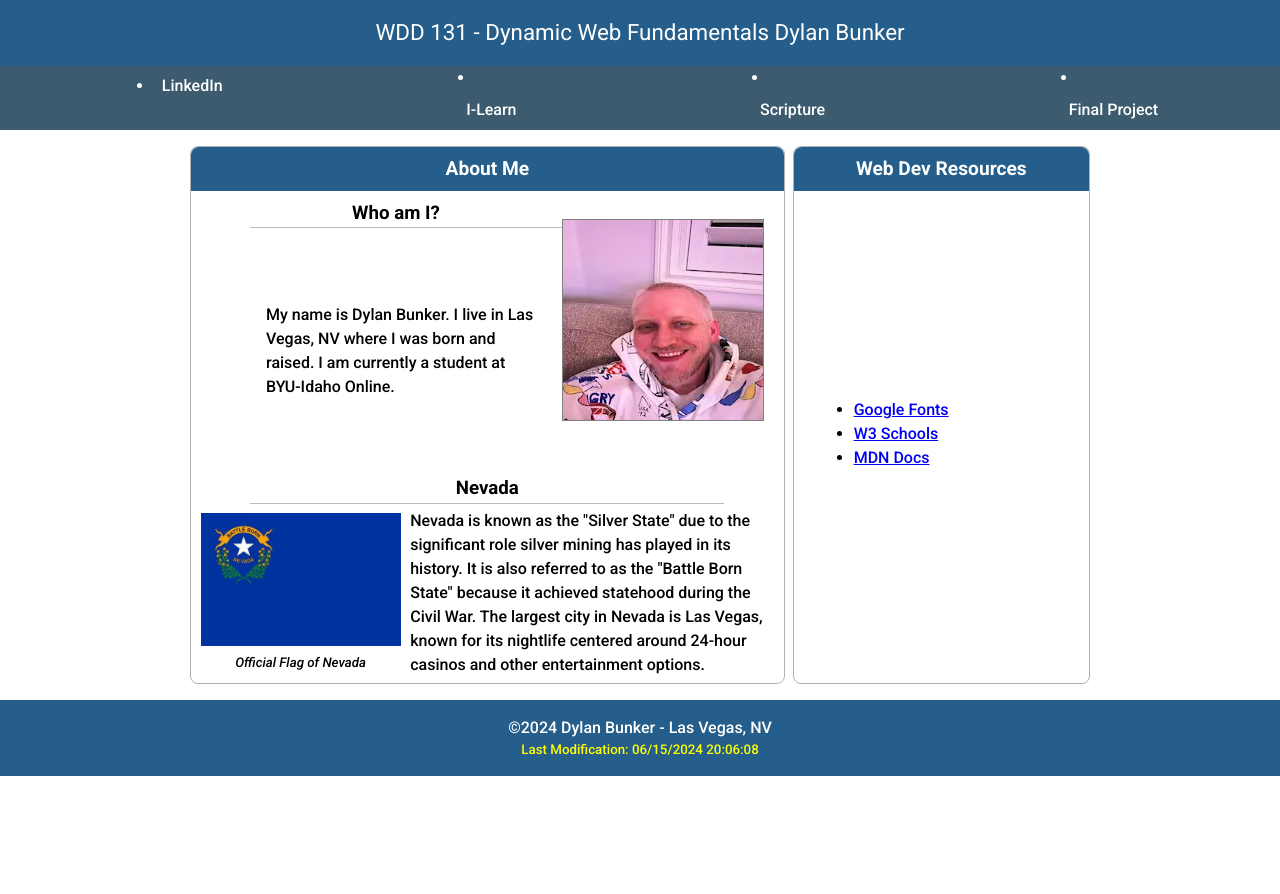
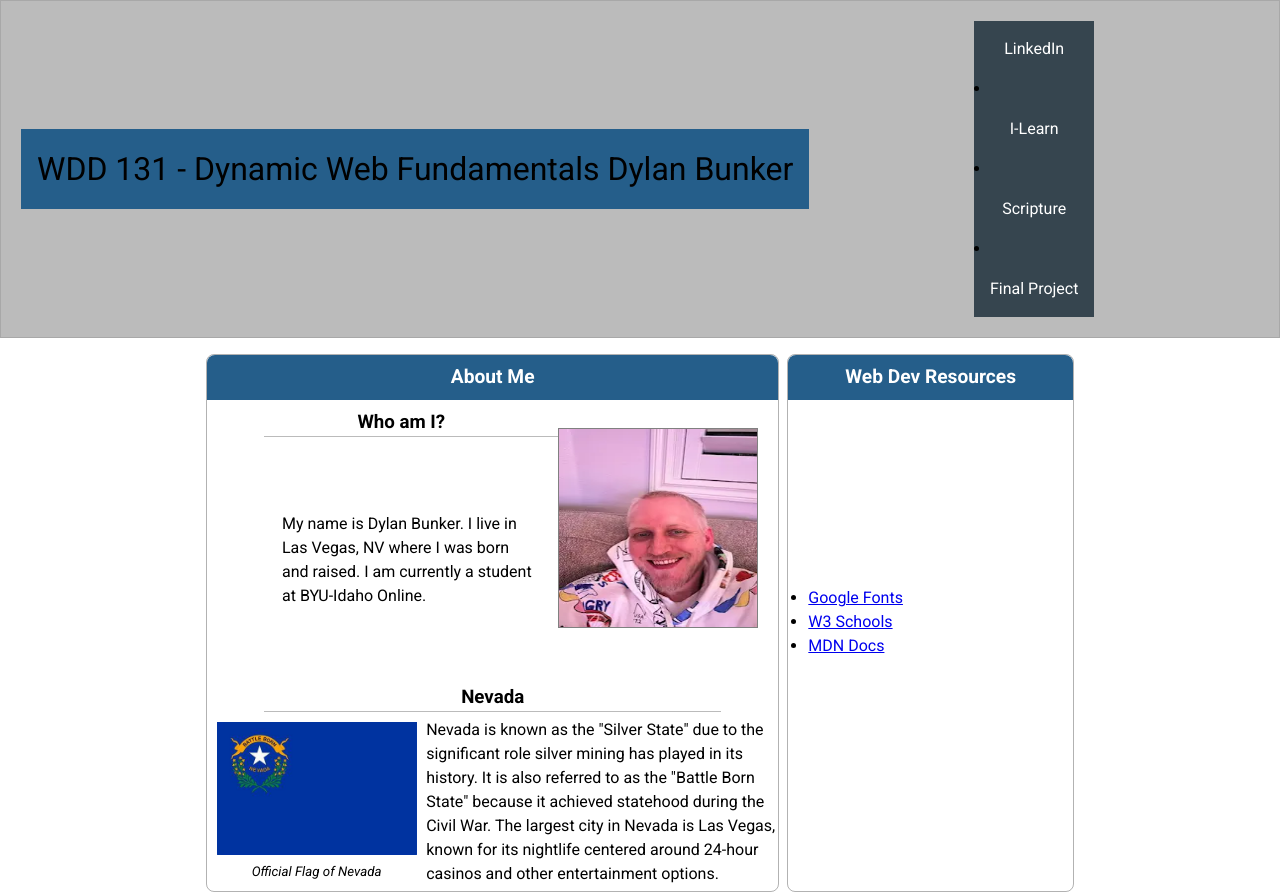
Before and after one commit to DBunker89/wdd131, a plain HTML site: page index.html in a window 1280 px wide. Shown: the top 894 px of the page. Before the commit the page ends 800 px from the top, so only its background shows below. Drawn offline with Linux system fonts and the light colour scheme; files that its build step writes are made by us from their sources; files whose address does not match are found by name.

Commit message:
week 1 homepage

```diff
--- a/styles/base.css
+++ b/styles/base.css
@@ -7,6 +7,8 @@
 
   * {
 	margin: 0;
+	padding: 0;
+	box-sizing: border-box;
 }
 
   .me img {
@@ -20,18 +22,27 @@
   body {
     line-height: 1.5;
     font-family: "Roboto", sans-serif;
-    font-weight: 500;
+    font-weight: 400;
     color: black;
   }
 
   header {
-    background-color: var(--blue);
-    color: white;
+	background-color: #bbb;
+	display: flex;
+	align-items: center;
+	justify-content: center;
+	padding: 20px;
+	border: 1px solid rgba(0, 0, 0, 0.1);
+}
+
+header,
+main {
+	margin: 0 auto;
 }
 
   h1 {
     background-color: var(--blue);
-    font-size: 1.4rem;
+    font-size: 2rem;
     padding: 1rem;
     text-align: center;
     font-weight: 400;
@@ -60,26 +71,25 @@
   }
 
   nav {
-    display: flex;
-    flex-flow: row wrap;
-    justify-content: space-around;
-    background-color: #3C5B6F;
-    grid-column: 1 / 4;
+	background-color: #36454f;
+	margin: 0 auto;
+	max-width: 800px;
+}
+
+nav ul {
+	list-style-type: none;
 }
 
 nav a {
-    flex: 1 1 100%;
 	display: block;
-    font-size: 1rem;
+	color: #fff;
 	text-align: center;
-    padding: 0.5rem;
-    color: white;
+	padding: 1rem;
 	text-decoration: none;
 }
 
-  nav :hover {
-    color: rgb(252, 2, 2);
-    font-weight: 600;
+nav a:hover {
+	text-decoration:overline;
 }
 
   main {
```
Lines whose indentation alone changed are shown as unchanged.
